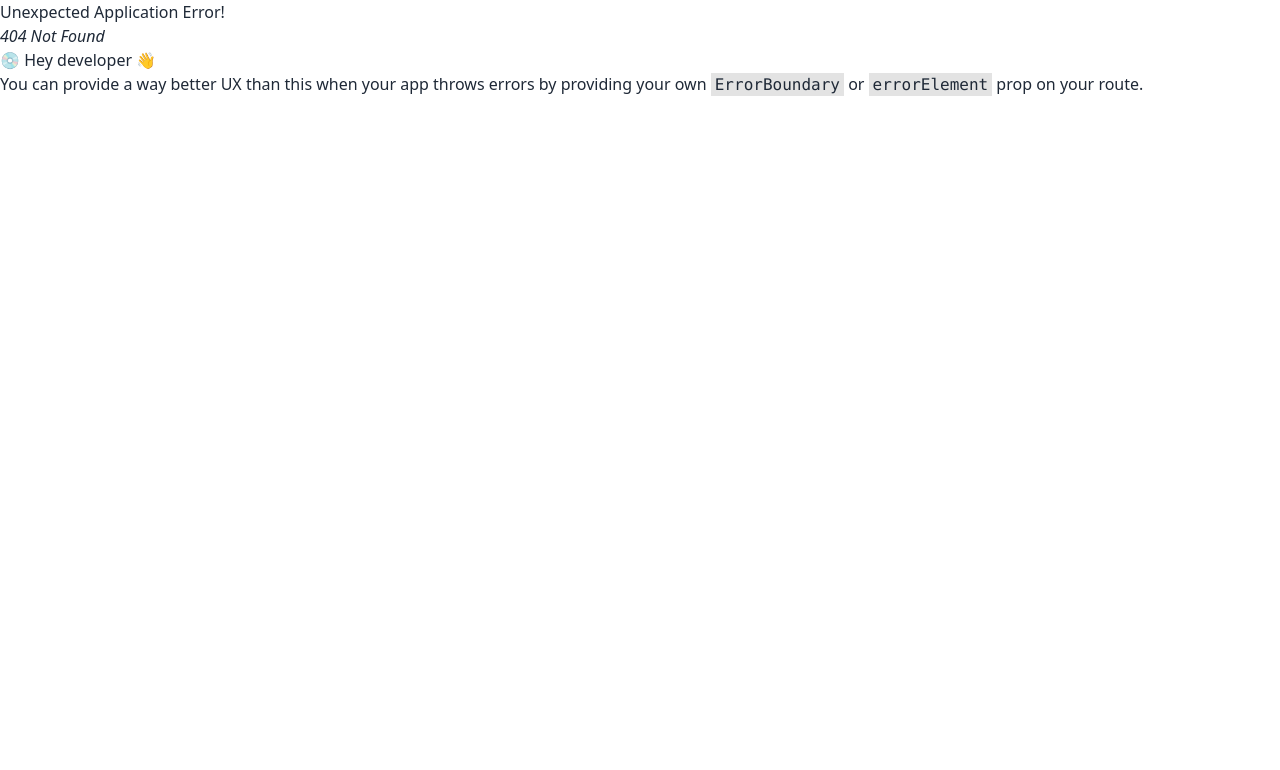
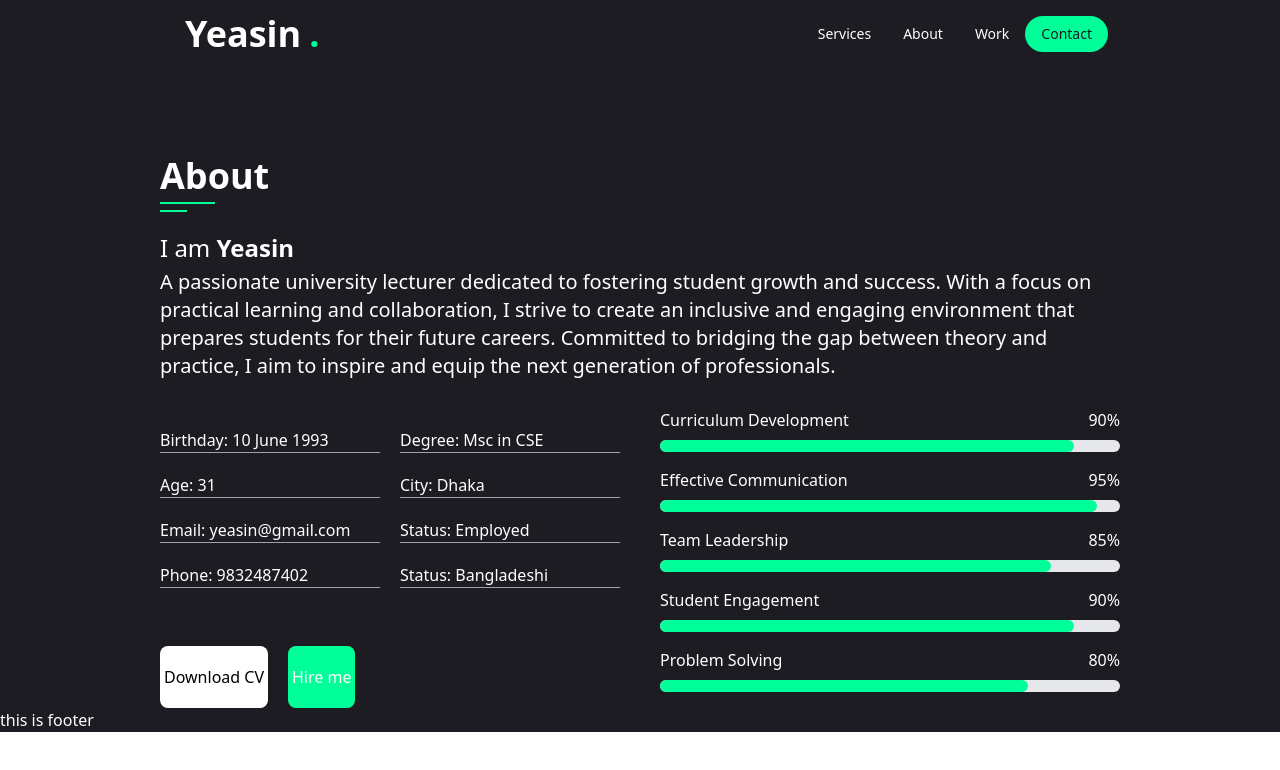
Before and after one commit to nusratnova5/professor-s-portfolio, a React (Vite) app: page /me in a window 1280 px wide. Before the commit this address had no page. Shown: the top 770 px of the page. Built offline with nearby package versions, Linux system fonts and the light colour scheme.

Commit message:
about page added

```diff
--- /dev/null
+++ b/src/Components/About me/AboutMe.jsx
@@ -0,0 +1,79 @@
+import React from 'react';
+import CountUp from 'react-countup';
+
+const AboutMe = () => {
+    const info = {
+        birthday: "10 June 1993",
+        age: "31",
+        degree: "Msc in CSE",
+        city: "Dhaka",
+        email: "yeasin@gmail.com",
+        phone: "9832487402",
+        status: "Employed",
+        nationality: "Bangladeshi",
+        skills: [
+            { name: 'Curriculum Development', percentage: 90 },
+            { name: 'Effective Communication', percentage: 95 },
+            { name: 'Team Leadership', percentage: 85 },
+            { name: 'Student Engagement', percentage: 90 },
+            { name: 'Problem Solving', percentage: 80 },
+        ],
+    };
+
+    return (
+        <div className='w-3/4 mx-auto'>
+            <div className="relative inline-block text-4xl font-bold text-white mb-3">
+                <h1 className='my-2'>About</h1>
+                <div className="absolute left-0 w-1/2 h-0.5 my-1 bg-accent -bottom-1"></div>
+                <div className="absolute left-0 w-1/4 h-0.5 bg-accent -bottom-2"></div>
+            </div>
+            <div>
+                <h1 className='text-2xl mt-4 mb-1'>I am <span className='font-bold'>Yeasin</span></h1>
+                <p className='text-xl'>A passionate university lecturer dedicated to fostering student growth and success. With a focus on practical learning and collaboration, I strive to create an inclusive and engaging environment that prepares students for their future careers. Committed to bridging the gap between theory and practice, I aim to inspire and equip the next generation of professionals.</p>
+            </div>
+            <div className='mt-7'>
+                <div className='flex gap-10'>
+                    <div className="grid w-full ">
+                        <div className='flex  w-full gap-5'>
+                            <div className='w-full'>
+                                <p className='border-b my-5 border-gray-400'>Birthday: {info.birthday}</p>
+                                <p className='border-b my-5 border-gray-400'>Age: {info.age}</p>
+                                <p className='border-b my-5 border-gray-400'>Email: {info.email}</p>
+                                <p className='border-b my-5 border-gray-400'>Phone: {info.phone}</p>
+                            </div>
+                            <div className='w-full'>
+                                <p className='border-b my-5 border-gray-400'>Degree: {info.degree}</p>
+                                <p className='border-b my-5 border-gray-400'>City: {info.city}</p>
+                                <p className='border-b my-5 border-gray-400'>Status: {info.status}</p>
+                                <p className='border-b my-5 border-gray-400'>Status: {info.nationality}</p>
+                            </div>
+                        </div>
+                        <div className='flex gap-5'>
+                            <button className='bg-white px-1 rounded-lg text-black'>Download CV</button>
+                            <button className='bg-accent px-1 rounded-lg text-white'>Hire me</button>
+                        </div>
+                    </div>
+                    <div className='w-full'>
+                        {info.skills.map((skill, index) => (
+                            <div key={index} className="mb-4">
+                                <div className='flex justify-between'>
+                                    <p className="mb-2">{skill.name}</p>
+                                    <p><CountUp
+                                    end={skill.percentage}
+                                    duration={2.5}
+                                    decimals={0}
+                                />%</p>
+                                </div>
+                                <div className="bg-gray-200 h-3 rounded-lg w-full relative">
+                                    <div className="bg-accent rounded-lg h-full" style={{ width: `${skill.percentage}%` }}></div>
+                                </div>
+                            </div>
+                        ))}
+                    </div>
+                </div>
+            </div>
+        </div>
+    );
+};
+
+export default AboutMe;
--- a/src/Components/Shared/Navbar.jsx
+++ b/src/Components/Shared/Navbar.jsx
@@ -10,7 +10,7 @@ const Navbar = () => {
             <div className="flex-none inline-block">
                 <ul className="menu menu-horizontal px-1">
                     <li><Link to="/services" className='hover:border-b-4 hover:border-accent hover:text-accent rounded-none '>Services</Link></li>
-                    <li><Link className='hover:border-b-4 hover:border-accent hover:text-accent rounded-none '>Resume</Link></li>
+                    <li><Link to='/me' className='hover:border-b-4 hover:border-accent hover:text-accent rounded-none'>About</Link></li>
                     <li><Link to='/works' className='hover:border-b-4 hover:border-accent hover:text-accent rounded-none '>Work</Link></li>
                     <li><Link to='/contact' className='bg-accent text-primary rounded-full hover:bg-accent-hover'>Contact</Link></li>
 
--- a/src/Components/Works/Works.jsx
+++ b/src/Components/Works/Works.jsx
@@ -58,7 +58,7 @@ const Works = () => {
     ];
 
     return (
-        <div className='relative flex flex-col justify-center items-center bg-gray-900 text-white text-base pb-8 sm:text-lg m-4'>
+        <div className='w-full relative flex flex-col justify-start items-center bg-primary text-white text-base pb-8 sm:text-lg m-4'>
             <div
                 className={`fixed top-0 left-0 w-1 bg-red-500 h-full opacity-60 z-20 ${
                     scrollDirection === 'down' ? 'visible' : 'invisible'
@@ -91,20 +91,21 @@ const InViewComponent = ({ item, index }) => {
             ref={ref}
             initial={{ opacity: 0, x: 100 }}
             animate={controls}
-            className='flex mb-10'
+            className='flex mb-10 w-3/4' // Ensure the component takes up 3/4 of the width
         >
             <div className='hidden items-start w-44 pt-0.5 relative sm:flex'>
-                <div className='w-4/5 text-gray-500'>{item.date}</div>
-                <div className='border border-red-600 w-px h-full translate-x-5 translate-y-10 opacity-30'></div>
-                <MdOutlineWorkHistory className='text-3xl z-20' />
-                <div className='border border-red-500 h-px w-8 translate-y-5 opacity-30'></div>
+                <div className='w-4/5 text-gray-500 text-xl'>{item.date}</div>
+                <div className='border border-accent w-px h-full translate-x-5 translate-y-10 opacity-30'></div>
+                <MdOutlineWorkHistory className='text-5xl z-20 text-accent' />
+                <div className='border border-accent h-px w-8 translate-y-5 opacity-30'></div>
             </div>
-            <div className='border border-gray-600 rounded-lg px-8 py-4 bg-gray-800 w-full text-center z-10 sm:w-96'>
+            <div className='border border-accent rounded-lg px-8 py-4 bg-gray-800 w-full start z-10 sm:w-96'>
                 <div className='text-xl font-medium'>{item.title}</div>
                 <div className='text-gray-300 mb-6 sm:mb-8 sm:text-xs'>
                     {item.location}
                     <span className='sm:hidden'>{item.date}</span>
                 </div>
+                <div className='text-xl font-medium'>{item.designation}</div>
                 <div className='mb-4 text-left'>{item.description}</div>
             </div>
         </motion.div>
--- a/src/Routes/Routes.jsx
+++ b/src/Routes/Routes.jsx
@@ -6,6 +6,7 @@ import DashboardLayout from "../Layouts/DashboardLayout";
 import Services from "../Components/Services/Services";
 import Contact from "../Components/Contact/Contact";
 import Works from "../Components/Works/Works";
+import AboutMe from "../Components/About me/AboutMe";
 
 export const router = createBrowserRouter([
     {
@@ -25,6 +26,10 @@ export const router = createBrowserRouter([
                 element: <Works />
             },
             {
+                path: "/me",
+                element: <AboutMe />
+            },
+            {
                 path: "/contact",
                 element: <Contact />
             }
```
